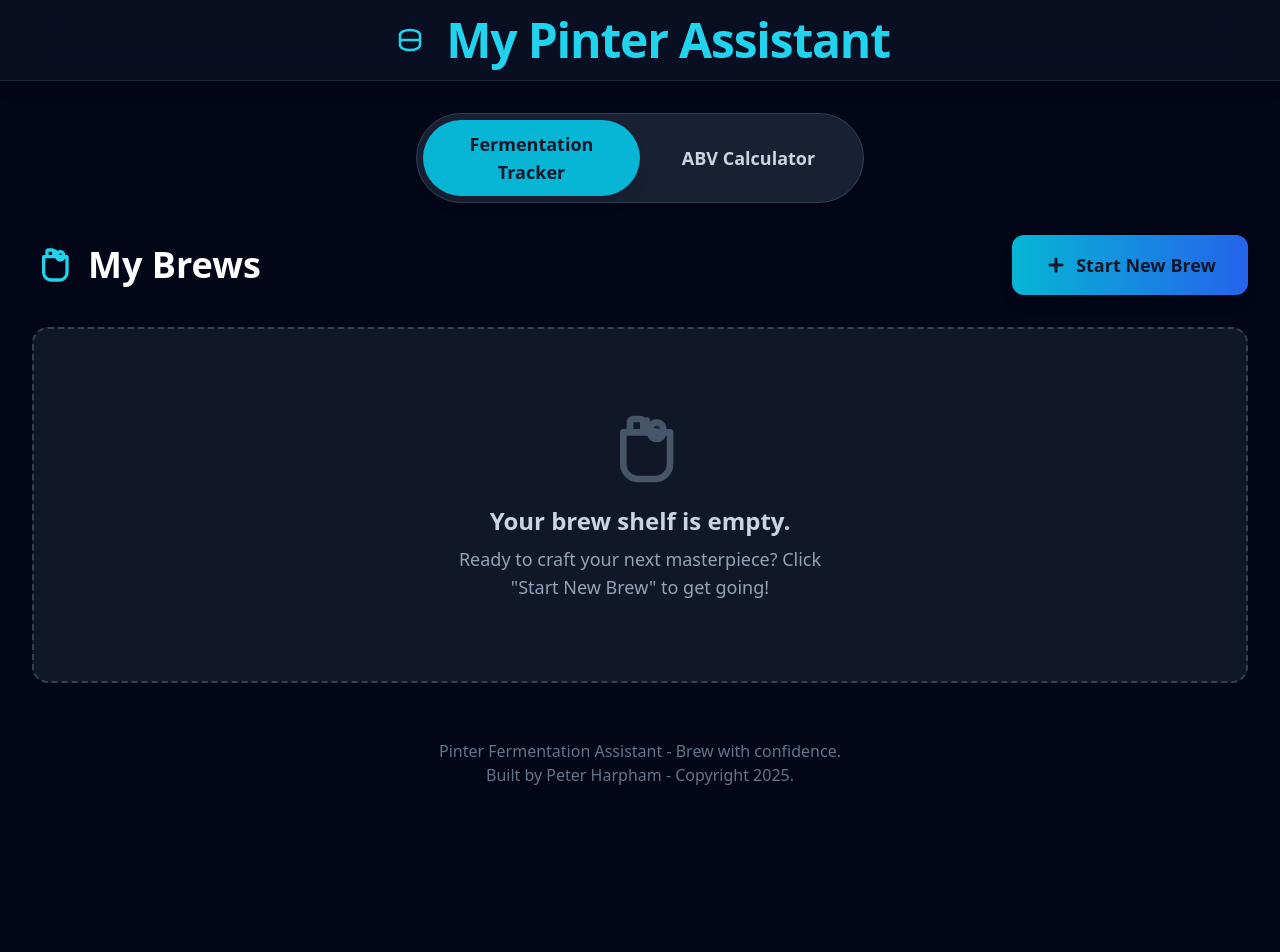
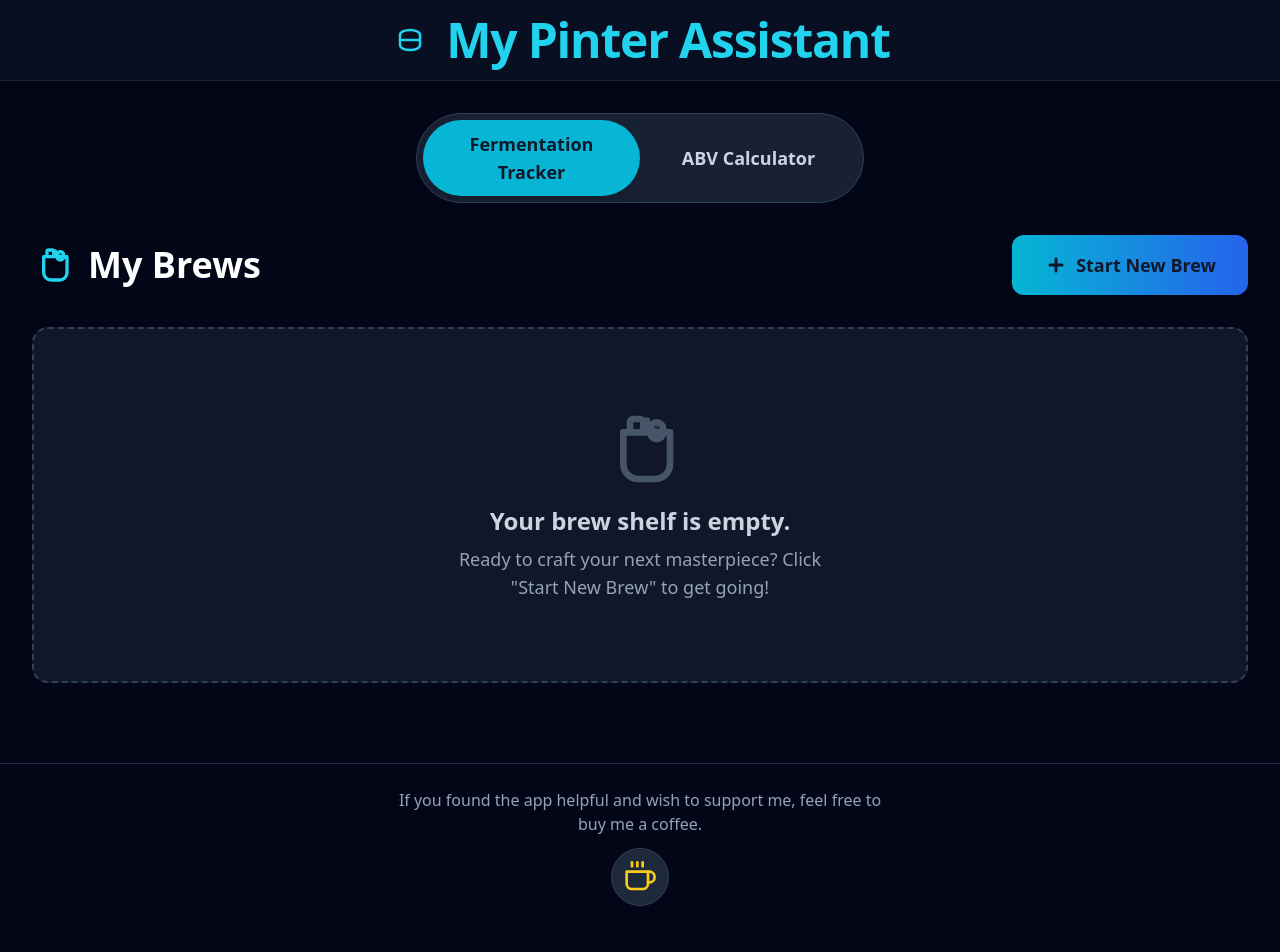
Before and after one commit to cookingfat/pinterfermentingassistant2, a React (Vite) app: page / in a window 1280 px wide. Shown: the top 952 px of the page. Before the commit the page ends 811 px from the top, so only its background shows below. Built offline with nearby package versions, Linux system fonts and the light colour scheme.

Commit message:
Added buy-me-a-coffee link

```diff
--- a/src/components/Footer.tsx
+++ b/src/components/Footer.tsx
@@ -1,10 +1,31 @@
 import React from 'react';
+import { CoffeeIcon } from './icons';
 
 const Footer = () => {
   return (
-    <footer className="text-center p-6 text-base text-slate-500">
-      <p>Pinter Fermentation Assistant - Brew with confidence.</p>
-      <p>Built by Peter Harpham - Copyright 2025.</p>
+    <footer className="text-center p-6 text-base text-slate-500 border-t border-slate-800 mt-12">
+      <div className="max-w-lg mx-auto space-y-6">
+        <div>
+          <p className="text-slate-400 mb-3">
+            If you found the app helpful and wish to support me, feel free to buy me a coffee.
+          </p>
+          <a
+            href="https://buymeacoffee.com/peterharpham"
+            target="_blank"
+            rel="noopener noreferrer"
+            aria-label="Buy me a coffee"
+            title="Buy me a coffee"
+            className="inline-block bg-slate-800 hover:bg-yellow-500/20 text-yellow-400 hover:text-yellow-300 transition-all p-3 rounded-full group border border-slate-700 hover:border-yellow-600 duration-300"
+          >
+            <CoffeeIcon className="w-8 h-8 transition-transform duration-300 group-hover:scale-110" />
+          </a>
+        </div>
+
+        <div className="pt-6">
+          <p>Pinter Fermentation Assistant - Brew with confidence.</p>
+          <p>Built by Peter Harpham - Copyright 2025.</p>
+        </div>
+      </div>
     </footer>
   );
 };
--- a/src/components/icons.tsx
+++ b/src/components/icons.tsx
@@ -63,3 +63,13 @@ export const InfoIcon = ({ className }) => (
     <path strokeLinecap="round" strokeLinejoin="round" d="M13 16h-1v-4h-1m1-4h.01M21 12a9 9 0 11-18 0 9 9 0 0118 0z" />
   </svg>
 );
+
+export const CoffeeIcon = ({ className }) => (
+    <svg xmlns="http://www.w3.org/2000/svg" className={className} viewBox="0 0 24 24" fill="none" stroke="currentColor" strokeWidth="2" strokeLinecap="round" strokeLinejoin="round">
+        <path d="M18 8h1a4 4 0 0 1 0 8h-1"></path>
+        <path d="M2 8h16v9a4 4 0 0 1-4 4H6a4 4 0 0 1-4-4V8z"></path>
+        <line x1="6" y1="1" x2="6" y2="4"></line>
+        <line x1="10" y1="1" x2="10" y2="4"></line>
+        <line x1="14" y1="1" x2="14" y2="4"></line>
+    </svg>
+);
```
